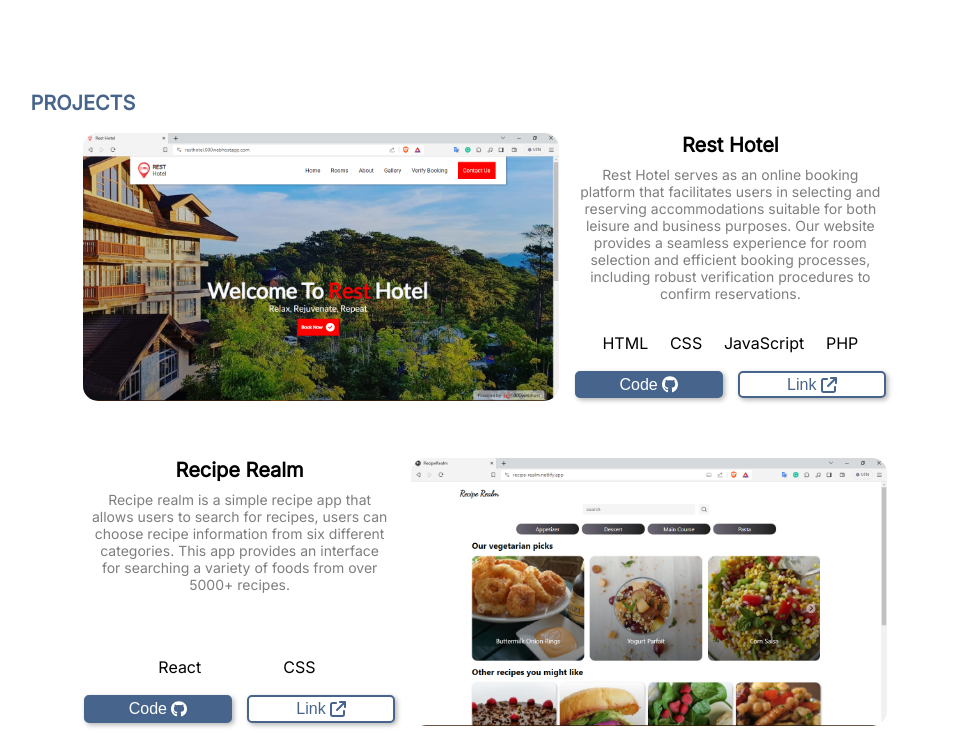
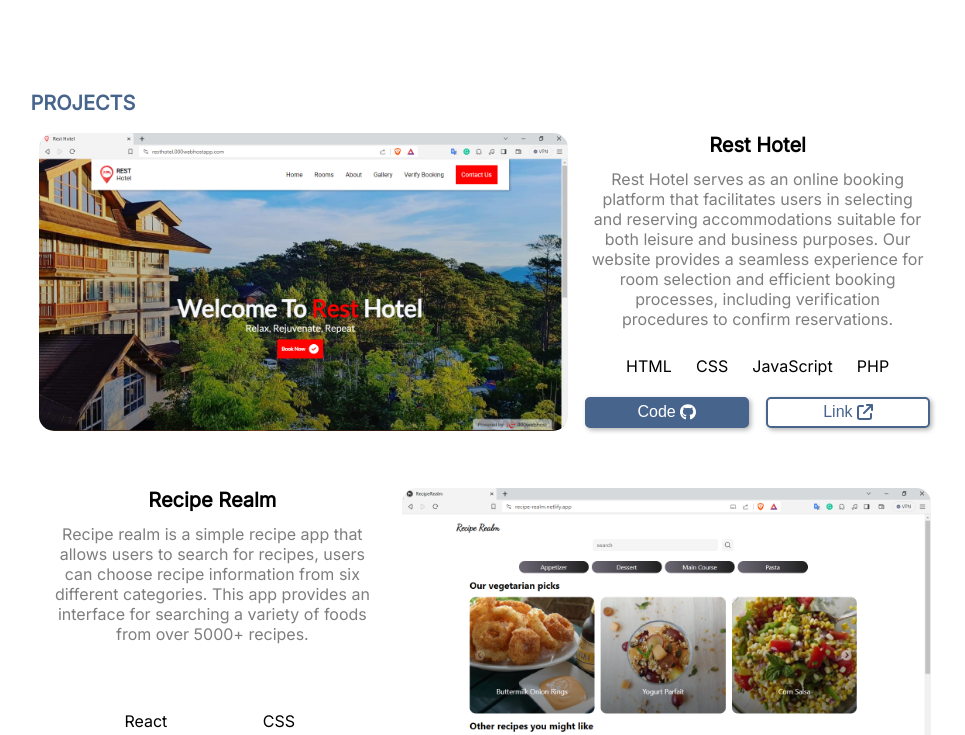
Before and after one commit to darrellabuguen/tsx-portfolio, a React (Vite) app: page / in a window 1280 px wide. Shown: the part 1046-1781 px from the top of the page, without its empty margins (155-1120 px from the left). Built offline with nearby package versions, Linux system fonts and the light colour scheme.

Commit message:
Updated some styling

```diff
--- a/src/App.css
+++ b/src/App.css
@@ -269,8 +269,6 @@ li a {
 .project-container {
   display: flex;
   justify-content: center;
-  width: 90%;
-  margin: auto;
   margin-bottom: 5%;
 }
 
@@ -309,7 +307,6 @@ li a {
 .project-info {
   padding: 5px;
   font-size: 20px;
-  font-weight: 500;
   height: 55%;
 }
 
--- a/src/Responsive.css
+++ b/src/Responsive.css
@@ -1,3 +1,15 @@
+@media (min-width: 100px) {
+    .project-info {
+        font-size: 1rem;
+    }
+}
+
+@media (min-width: 1485px) {
+    .project-info {
+        font-size: 1.2rem;
+    }
+}
+
 @media screen and (max-width: 1485px) {
     #About p {
         font-size: 18px;
@@ -8,7 +20,7 @@
     }
 
     .project-info {
-        font-size: 14px;
+        font-size: 1rem;
     }
 
     .second-card.project .project-title {
@@ -33,6 +45,12 @@
 
     .link img.iconn {
         width: 16px;
+    }
+}
+
+@media (max-width: 1200px) {
+    .project-info {
+        font-size: 14px;
     }
 }
 
--- a/src/components/Pages.tsx
+++ b/src/components/Pages.tsx
@@ -69,7 +69,7 @@ const Pages = () => {
                             Rest Hotel serves as an online booking platform that facilitates
                             users in selecting and reserving accommodations suitable for both leisure and business purposes.
                             Our website provides a seamless experience for room selection and efficient booking processes,
-                            including robust verification procedures to confirm reservations.
+                            including verification procedures to confirm reservations.
                         </p>
                         <div className="project-language">
                             <p>HTML</p>
```
